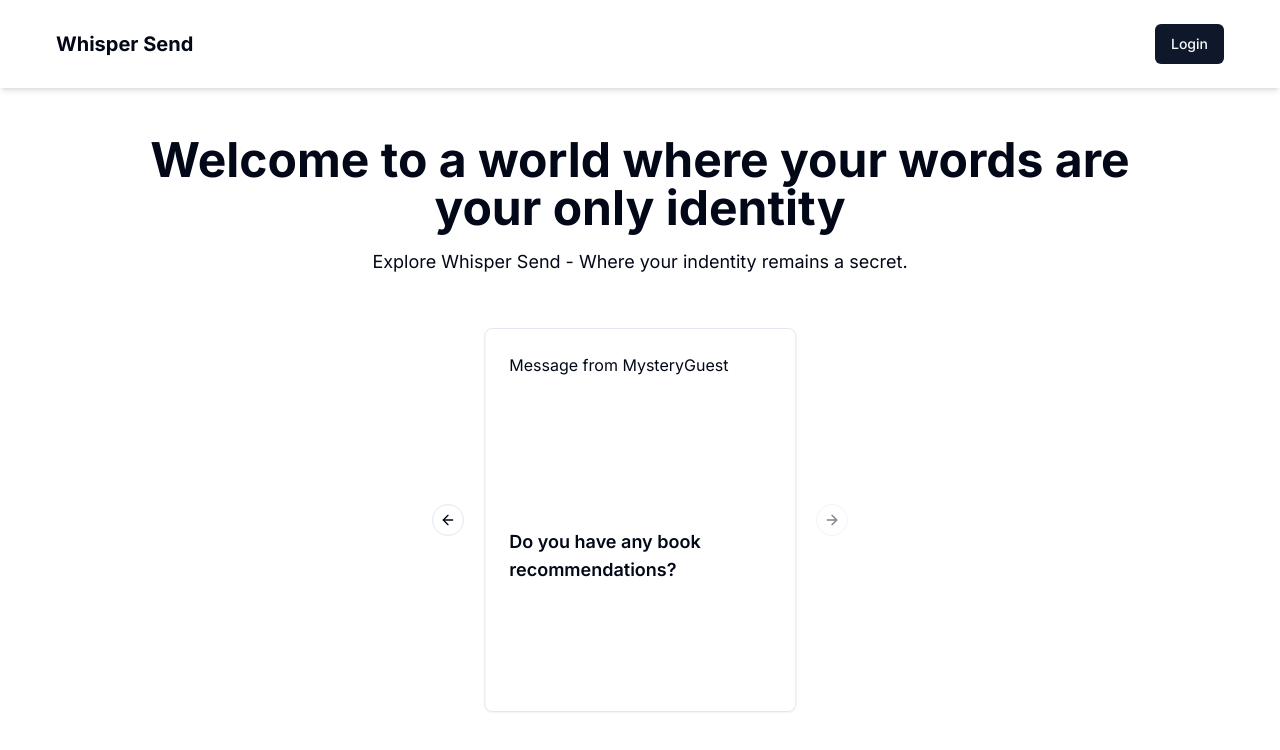
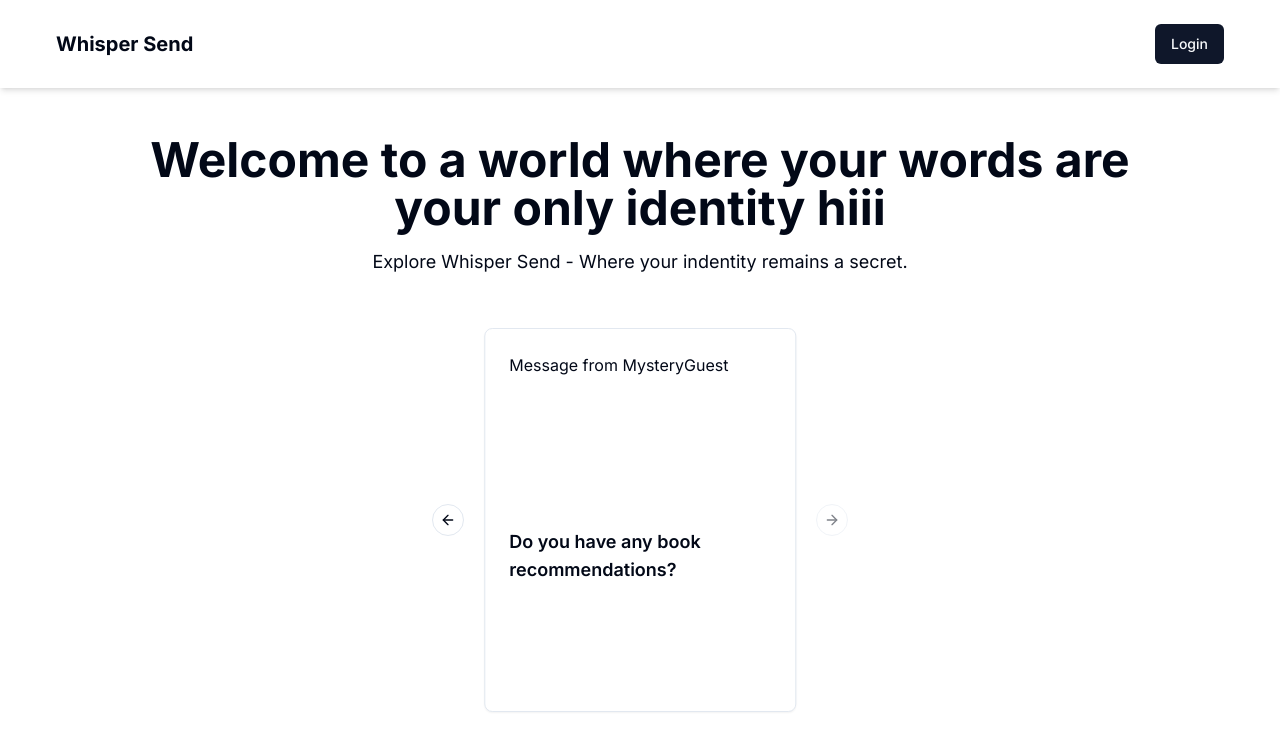
Before and after one commit to lalit007-code/whispersend, a Next.js app: page / in a window 1280 px wide. Shown: the top 750 px of the page. Built offline with nearby package versions, Linux system fonts and the light colour scheme; no server answers.

Commit message:
testing branch test

```diff
--- a/src/app/(app)/page.tsx
+++ b/src/app/(app)/page.tsx
@@ -15,7 +15,7 @@ export default function Home() {
     <main className="flex-gow flex flex-col items-center justify-center px-4 md:px-24 py-12">
       <section className="text-center mb-8 md:mb-12">
         <h1 className=" text-3xl md:text-5xl font-bold">
-          Welcome to a world where your words are your only identity
+          Welcome to a world where your words are your only identity hiii
         </h1>
 
         <p className="mt-3 md:mt-4 text-base md:text-lg">
```
